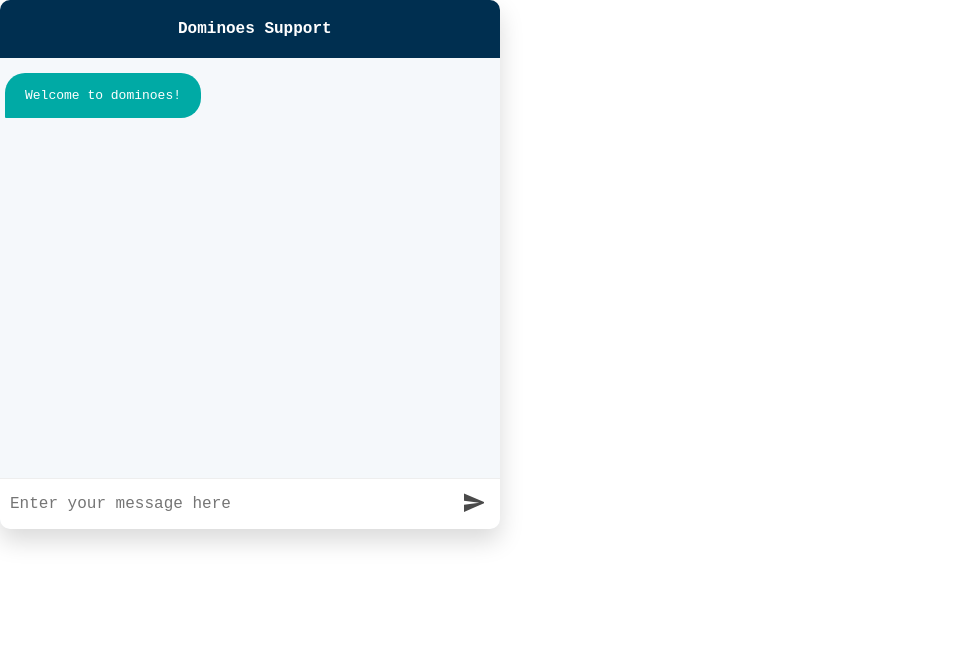
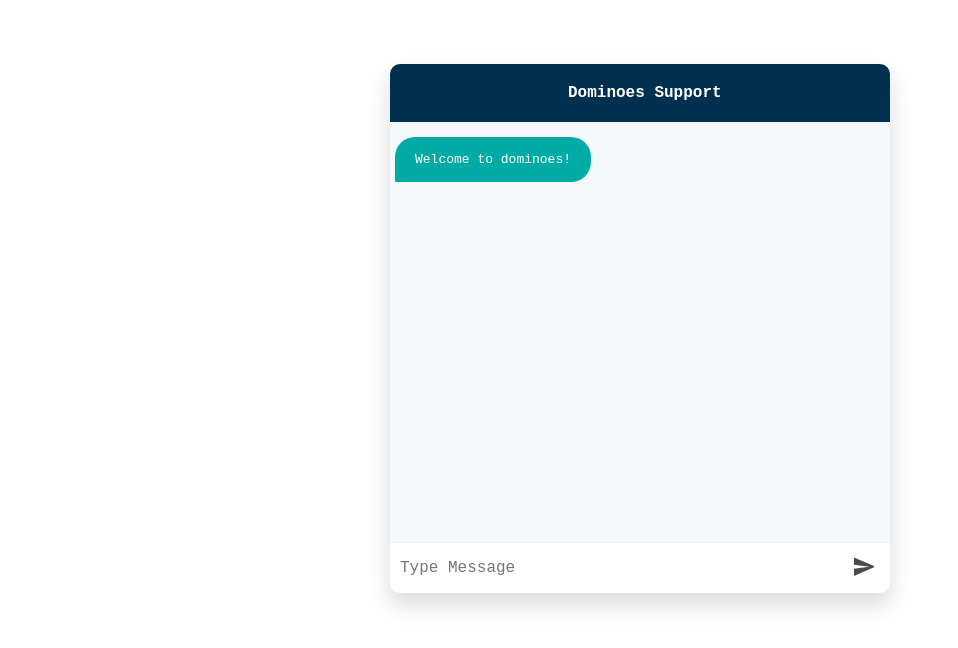
Before and after one commit to ayush1329/Chatbot, a React (Create React App) app: page / in a window 1280 px wide. Shown: the top 648 px of the page, without its empty margins (0-958 px from the left). Built offline with nearby package versions, Linux system fonts and the light colour scheme.

Commit message:
css change

```diff
--- a/src/App.css
+++ b/src/App.css
@@ -4,10 +4,10 @@
   box-shadow: 0 12px 24px 0 rgba(0, 0, 0, 0.15);
   background: #f5f8fb;
   text-align: center;
-  display: flex;
-  flex-flow: column;
   width: 500px;
+  margin: auto;
   overflow: hidden;
+  margin-top: 5%;
 }
 
 .header {
--- a/src/components/Input.jsx
+++ b/src/components/Input.jsx
@@ -22,7 +22,7 @@
           type="text"
           onChange={handleInputChange}
           value={text}
-          placeholder="Enter your message here"
+          placeholder="Type Message"
         />
         <button>
           <svg
```
